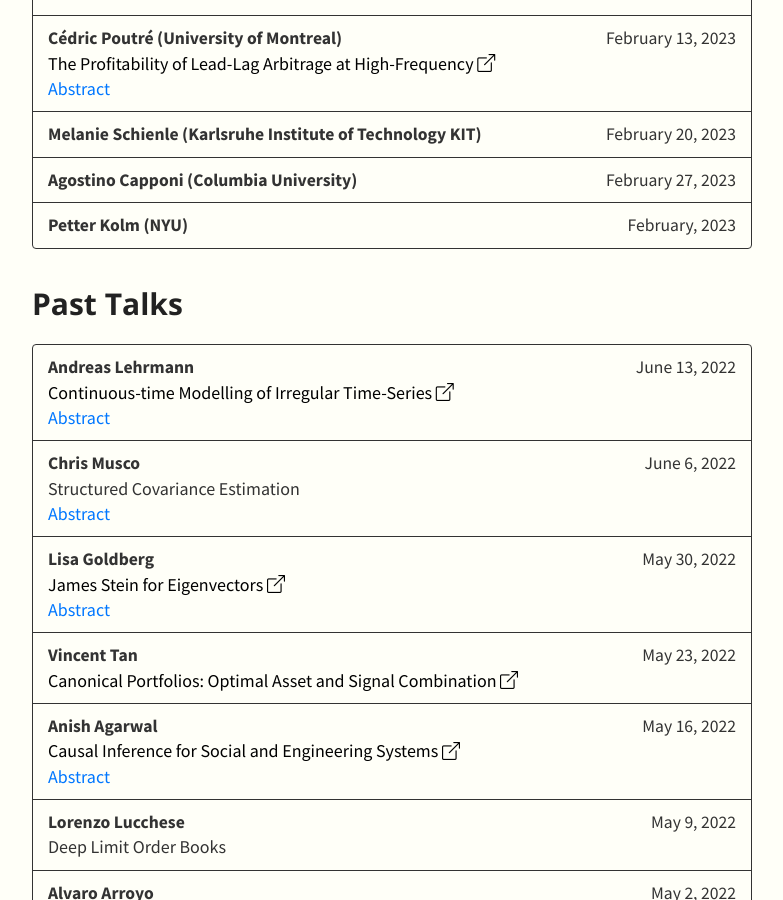
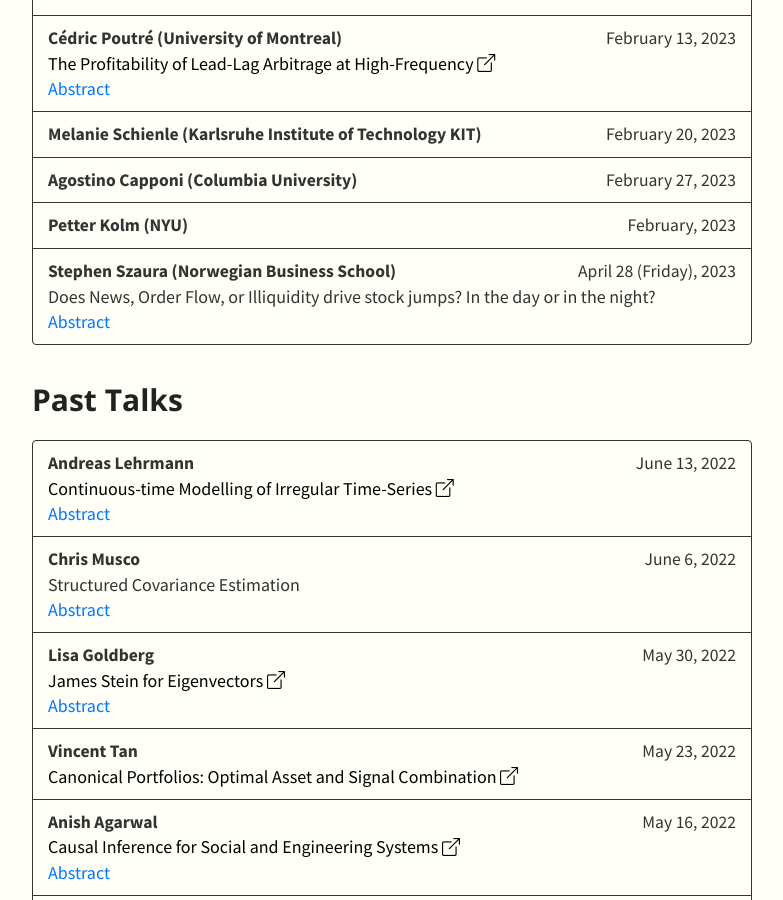
Before and after one commit to SML-Fin/SML-Fin.github.io, a Jekyll site: the page built from index.md, in a window 1280 px wide and 900 px high, scrolled down 1873 px. Shown: the whole window, without its empty margins (248-1031 px from the left). Built offline with Jekyll 4.4.1, drawn with Linux system fonts in a browser that asks for light colours; nearby versions of some CDN libraries; our own code applies the rules of GitHub Pages for plain Markdown files.

Commit message:
Stephen Szaura Norway

```diff
--- a/_data/talks.yml
+++ b/_data/talks.yml
@@ -73,6 +73,11 @@
       date: February 27, 2023
     - speaker: Petter Kolm (NYU)
       date: February, 2023
+    - speaker: Stephen Szaura (Norwegian Business School)
+      date: April 28 (Friday), 2023
+      title: Does News, Order Flow, or Illiquidity drive stock jumps? In the day or in the night?
+      abstract: The overnight material news events and sources of stock illiquidity can be potentially important sources of jumps in stock returns. We find that for the average firm in the cross-section, stock illiquidity is more likely to drive a stock return jump than either day or overnight news flow frequency and content, however, for larger firms there is a higher likelihood that the stock return jump is driven by overnight news flow frequency. Yet our results find a larger idiosyncratic jump size for a higher number of day news articles than stock illiquidity for the average and large firms. Our results show how day and overnight news flow, stock illiquidity, and order flow are reflected in stock return jumps and idiosyncratic jump risk.
+
 
 
 - type: Past Talks
```
